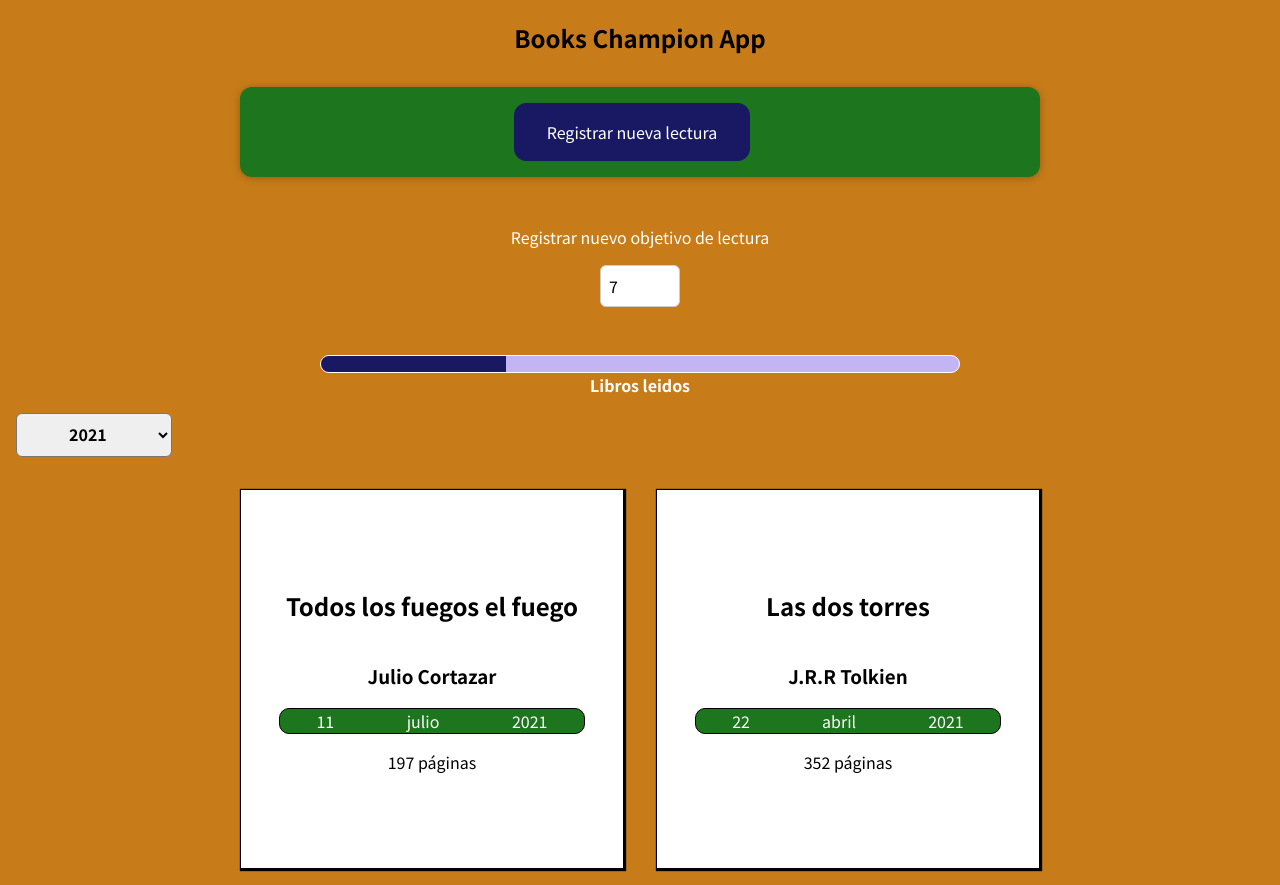
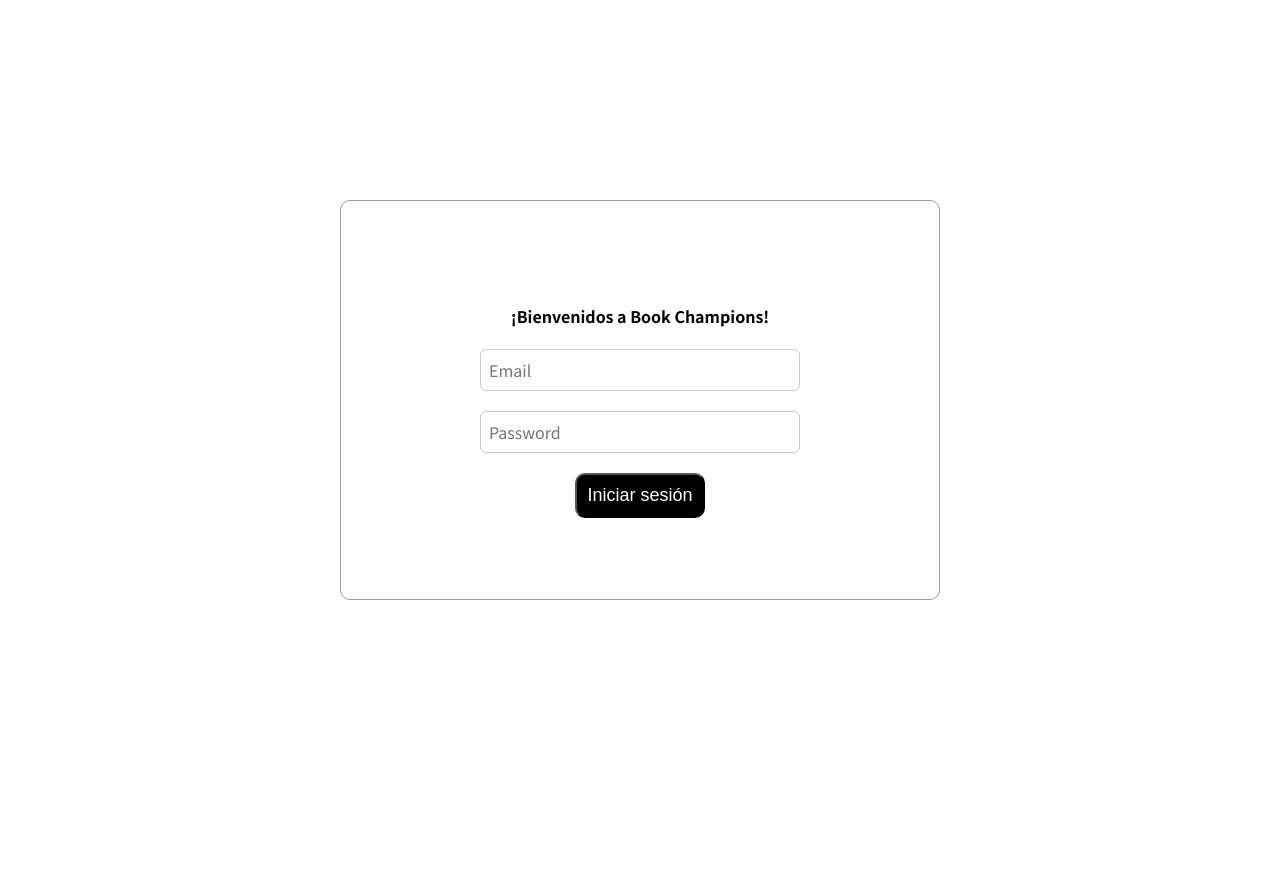
Before and after one commit to gabrielgolzman/books-champion-own, a React (Create React App) app: page / in a window 1280 px wide. After the commit the page ends 800 px from the top, so only its background shows below. Built offline with nearby package versions, Linux system fonts and the light colour scheme.

Commit message:
login created

```diff
--- a/src/App.css
+++ b/src/App.css
@@ -1,5 +1,5 @@
 .books-container {
-   display: flex;
-   flex-wrap: wrap;
-   justify-content: center;
+  display: flex;
+  flex-wrap: wrap;
+  justify-content: center;
 }
--- a/src/App.js
+++ b/src/App.js
@@ -1,36 +1,37 @@
-import { useState } from 'react';
+import { useState } from "react";
 
-import './App.css';
+import "./App.css";
 
-import Books from './components/books/Books';
-import NewBook from './components/form/NewBook';
+import Books from "./components/books/Books";
+import NewBook from "./components/form/NewBook";
+import Login from "./components/form/Login";
 
 const DUMMY_BOOKS = [
   {
-      id: 'a1',
-      title: '100 años de soledad',
-      author: 'Gabriel García Marquez',
+    id: "a1",
+    title: "100 años de soledad",
+    author: "Gabriel García Marquez",
     pageCount: 410,
     dateRead: new Date(2020, 7, 12),
   },
   {
-      id: 'a2',
-      title: 'Todos los fuegos el fuego',
-      author: 'Julio Cortazar',
+    id: "a2",
+    title: "Todos los fuegos el fuego",
+    author: "Julio Cortazar",
     pageCount: 197,
     dateRead: new Date(2021, 6, 11),
   },
   {
-      id: 'a3',
-      title: 'Asesinato en el Orient Express',
-      author: 'Agatha Christie',
+    id: "a3",
+    title: "Asesinato en el Orient Express",
+    author: "Agatha Christie",
     pageCount: 256,
     dateRead: new Date(2020, 5, 9),
   },
   {
-      id: 'a4',
-      title: 'Las dos torres',
-      author: 'J.R.R Tolkien',
+    id: "a4",
+    title: "Las dos torres",
+    author: "J.R.R Tolkien",
     pageCount: 352,
     dateRead: new Date(2021, 3, 22),
   },
@@ -46,9 +47,11 @@
 
   return (
     <div>
-         <h2>Books Champion App</h2>
+      {/* <h2>Books Champion App</h2>
          <NewBook onBookAdded={addedBookHandler} />
          <Books books={books} />
+         */}
+      <Login />
     </div>
   );
 };
--- a/src/components/form/BookForm.css
+++ b/src/components/form/BookForm.css
@@ -13,15 +13,6 @@
    display: block;
 }
 
-.new-book-control input {
-   font: inherit;
-   padding: 0.5rem;
-   border-radius: 6px;
-   border: 1px solid #ccc;
-   width: 20rem;
-   max-width: 100%;
-}
-
 .new-book-actions {
    text-align: right;
 }
--- a/src/components/form/BookForm.js
+++ b/src/components/form/BookForm.js
@@ -1,11 +1,12 @@
-import { useState } from 'react';
-import './BookForm.css';
+import { useState } from "react";
+import InputControl from "../ui/controls/InputControl";
+import "./BookForm.css";
 
 const BookForm = ({ onBookDataSaved, onToggleForm }) => {
-   const [enteredTitle, setEnteredTitle] = useState('');
-   const [enteredAuthor, setEnteredAuthor] = useState('');
-   const [enteredPageCount, setPageCount] = useState('');
-   const [enteredDate, setEnteredDate] = useState('');
+  const [enteredTitle, setEnteredTitle] = useState("");
+  const [enteredAuthor, setEnteredAuthor] = useState("");
+  const [enteredPageCount, setPageCount] = useState("");
+  const [enteredDate, setEnteredDate] = useState("");
 
   const submitBookHandler = (event) => {
     event.preventDefault();
@@ -16,10 +17,10 @@
       dateRead: new Date(enteredDate),
     };
     onBookDataSaved(bookData);
-      setEnteredTitle('');
-      setEnteredAuthor('');
-      setPageCount('');
-      setEnteredDate('');
+    setEnteredTitle("");
+    setEnteredAuthor("");
+    setPageCount("");
+    setEnteredDate("");
   };
 
   const changeTitleHandler = (event) => {
@@ -39,7 +40,7 @@
       <div className="new-book-controls">
         <div className="new-book-control">
           <label>Título</label>
-               <input
+          <InputControl
             type="text"
             value={enteredTitle}
             onChange={changeTitleHandler}
@@ -47,7 +48,7 @@
         </div>
         <div className="new-book-control">
           <label>Autor</label>
-               <input
+          <InputControl
             type="text"
             value={enteredAuthor}
             onChange={changeAuthorHandler}
@@ -55,7 +56,7 @@
         </div>
         <div className="new-book-control">
           <label>Páginas</label>
-               <input
+          <InputControl
             type="number"
             min="1"
             step="1"
@@ -65,7 +66,7 @@
         </div>
         <div className="new-book-control">
           <label>¿Cuándo terminaste de leerlo?</label>
-               <input
+          <InputControl
             type="date"
             min="2019-01-01"
             max="2022-12-31"
--- /dev/null
+++ b/src/components/form/Login.css
@@ -0,0 +1,32 @@
+.login-container {
+  width: 100vw;
+  height: 100vh;
+  display: flex;
+  justify-content: center;
+  align-items: center;
+}
+
+.login-box {
+  border: 1px solid rgba(0, 0, 0, 0.384);
+  border-radius: 10px;
+  width: 600px;
+  height: 400px;
+  display: flex;
+  flex-direction: column;
+  justify-content: center;
+  align-items: center;
+}
+
+.input-container {
+  margin-bottom: 20px;
+}
+
+.signin-button {
+  text-align: end;
+  background-color: black;
+  border-radius: 10px;
+  color: white;
+  font-size: 18px;
+  padding: 10px;
+  cursor: pointer;
+}
--- /dev/null
+++ b/src/components/form/Login.js
@@ -0,0 +1,48 @@
+import React, { useState } from "react";
+import InputControl from "../ui/controls/InputControl";
+
+import "./Login.css";
+
+const Login = () => {
+  const [email, setEmail] = useState("");
+  const [password, setPassword] = useState("");
+
+  const emailChangeHandler = (e) => {
+    setEmail(e.target.value);
+  };
+
+  const passwordChangeHandler = (e) => {
+    setPassword(e.target.value);
+  };
+
+  const signInClicked = () => {
+    alert(`El email ingresado es: ${email} y password ${password}`);
+  };
+
+  return (
+    <div className="login-container">
+      <div className="login-box">
+        <h4>¡Bienvenidos a Book Champions!</h4>
+        <div className="input-container">
+          <InputControl
+            onChange={emailChangeHandler}
+            placeholder="Email"
+            type="email"
+          />
+        </div>
+        <div className="input-container">
+          <InputControl
+            onChange={passwordChangeHandler}
+            placeholder="Password"
+            type="password"
+          />
+        </div>
+        <button onClick={signInClicked} className="signin-button" type="button">
+          Iniciar sesión
+        </button>
+      </div>
+    </div>
+  );
+};
+
+export default Login;
--- /dev/null
+++ b/src/components/ui/controls/InputControl.css
@@ -0,0 +1,8 @@
+.input-control {
+  font: inherit;
+  padding: 0.5rem;
+  border-radius: 6px;
+  border: 1px solid #ccc;
+  width: 20rem;
+  max-width: 100%;
+}
--- /dev/null
+++ b/src/components/ui/controls/InputControl.js
@@ -0,0 +1,9 @@
+import React from "react";
+
+import "./InputControl.css";
+
+const InputControl = (props) => {
+  return <input className="input-control" {...props} />;
+};
+
+export default InputControl;
--- a/src/index.css
+++ b/src/index.css
@@ -1,14 +1,13 @@
-@import url('https://fonts.googleapis.com/css2?family=Noto+Sans+JP:wght@400;700&display=swap');
+@import url("https://fonts.googleapis.com/css2?family=Noto+Sans+JP:wght@400;700&display=swap");
 
 * {
-   box-sizing: border-box;
+  box-sizing: border-box;
 }
 
 html {
-   font-family: 'Noto Sans JP', sans-serif;
+  font-family: "Noto Sans JP", sans-serif;
 }
 
 body {
-   margin: 0;
-   background-color: #c77c19;
+  margin: 0;
 }
```
Lines whose indentation alone changed are shown as unchanged.
